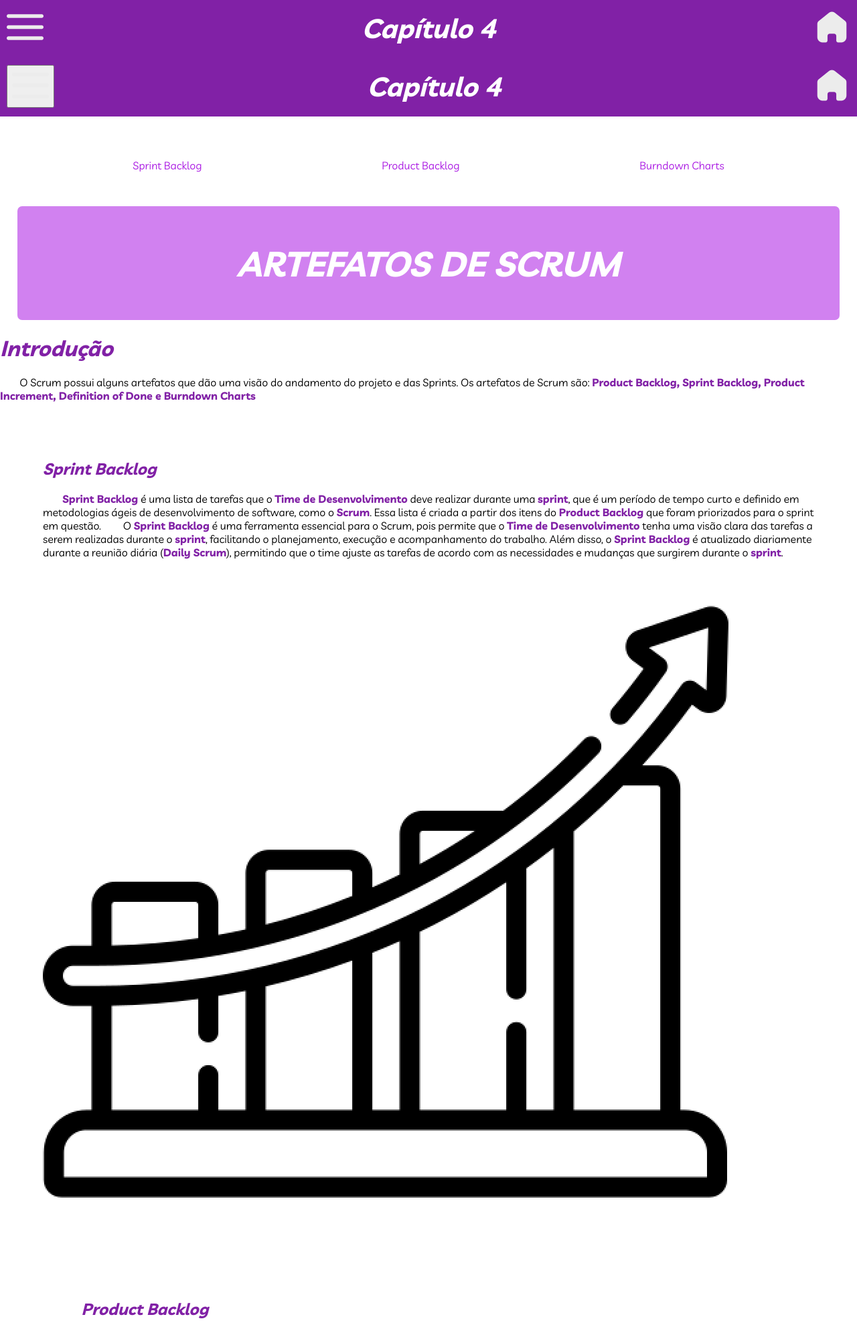
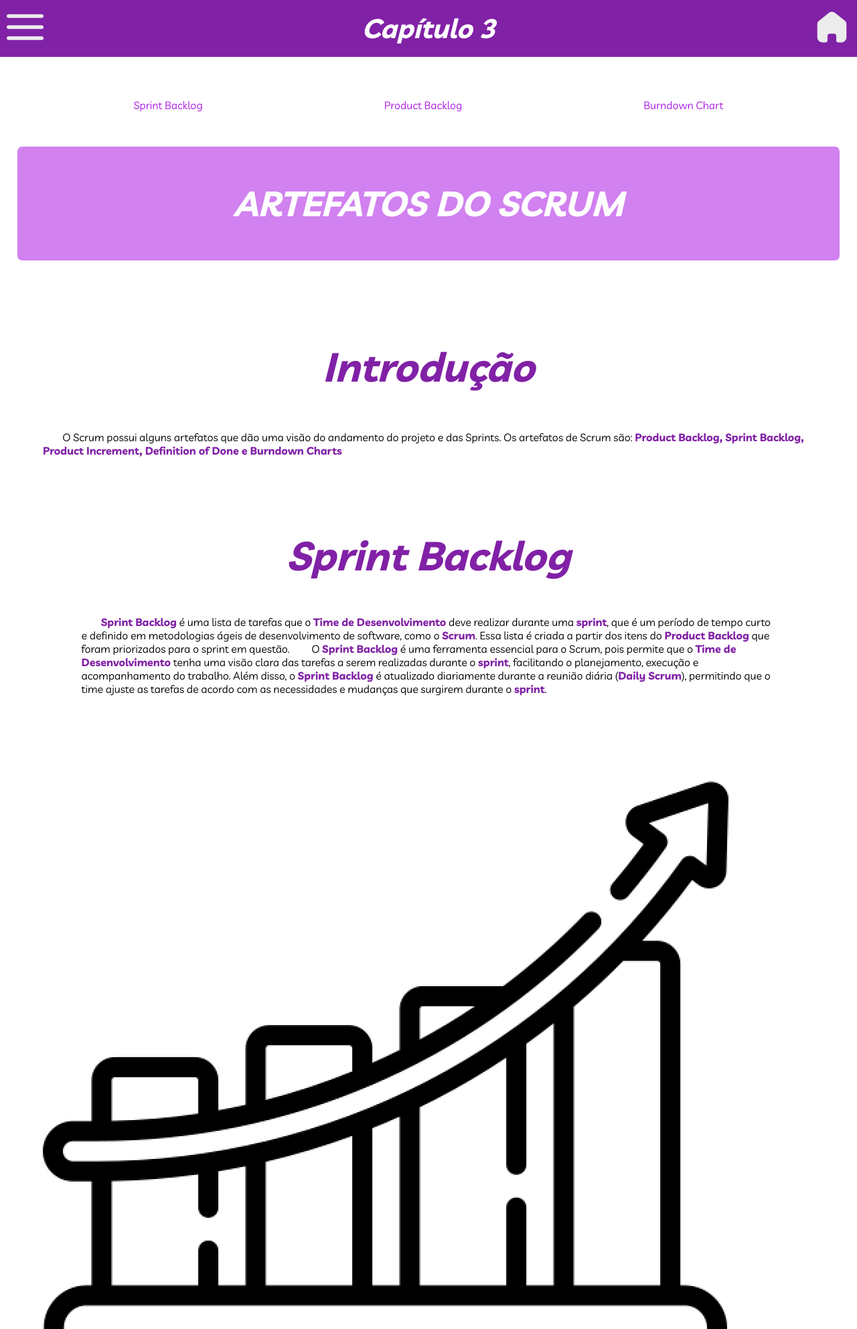
Before and after one commit to Sandro-Pimentel/AReS, a Flask app: page /conteudo4 in a window 1280 px wide. Shown: the top 1985 px of the page at 67% size. Run offline with Flask 3, Linux system fonts and the light colour scheme.

Commit message:
Update conteudo4.html

```diff
--- a/Code/templates/conteudo4.html
+++ b/Code/templates/conteudo4.html
@@ -1,103 +1,70 @@
 {% extends 'base.html' %}
 {% block navbar %}
-    <div id="sidebar">
-        <ul>
-            <a href="#"><li>Capítulo 1 - Definições</li></a><br>
-            <a href="#"><li>Capítulo 2 - Responsabilidades e papéis</li></a><br>
-            <a href="#"><li>Capítulo 3 - Artefatos do Scrum</li></a><br>
-            <a href="#"><li>Capítulo 4 - Eventos do Scrum</li></a><br>
-        </ul>
-    </div>
-
-    <header>
-        <div class="nav">
-            <div class="element">
-                <button id="s idebar-toggle"><img src="/Code/static/imagens/menu1.png"></button>
-            </div>
-            <div>
-                <b class="title">Capítulo 4</b>
-            </div>
-
-            <div class="element">
-                <a href="#"><img src="/Code/static/imagens/home1.png"></a>
-            </div>
-        </div>
-    </header>
-
 {% block title %}
-<title> Artefatos do Scrum </title>
+<title> Eventos do Scrum </title>
 {% endblock %}
 {% block navtitle %}
-    <b class="title">Capítulo 4</b>
+    <b class="title">Capítulo 3</b>
 {% endblock %}
 <div id="page-content">
         <div class="links">
-            <a href="#S. Backlog">Sprint Backlog</a>
-            <a href="#P. Backlog">Product Backlog</a>
-            <a href="#Burndown">Burndown Charts</a>
+            <a href="#sprintbacklog">Sprint Backlog</a>
+            <a href="#productbacklog">Product Backlog</a>
+            <a href="#burndownchart">Burndown Chart</a>
         </div>
     <div class="banner">
-            <h1>ARTEFATOS DE SCRUM</h1>
-        </div>
-
-        <div>
-
-            <h1 class="txt_topicos"><b id="c0"><i>Introdução</i></b></h1>
-            &nbsp  &nbsp  &nbsp  &nbsp O Scrum possui alguns artefatos que dão uma visão do andamento do projeto e das Sprints. Os artefatos de Scrum são: <b id="c4">Product Backlog, Sprint Backlog, Product Increment, Definition of Done e Burndown Charts</b>
-
+        <h1>ARTEFATOS DO SCRUM</h1>
     </div>
 
  <div class="content">
-                    <div id="sprintbacklog">
-                    <h2 class="Sprint Backlog"><b id="c1"><i>Sprint Backlog</i></b></h2>
+   <div id="Sprint Backlog">
+       <h1 class="content h1">Introdução</h1>
+              &nbsp  &nbsp  &nbsp  &nbsp O Scrum possui alguns artefatos que dão uma visão do andamento do projeto e das Sprints. Os artefatos de Scrum são: <b id="c4">Product Backlog, Sprint Backlog, Product Increment, Definition of Done e Burndown Charts</b>
+
+ <div class="content">
+    <div id="Sprint Backlog">
+        <h1 class="content h1">Sprint Backlog</h1>
               &nbsp  &nbsp  &nbsp  &nbsp <b>Sprint Backlog</b> é uma lista de tarefas que o <b>Time de Desenvolvimento</b> deve realizar durante uma <b>sprint</b>, que é um período de tempo curto e definido em metodologias ágeis de desenvolvimento de software, como o <b>Scrum</b>. Essa lista é criada a partir dos itens do <b>Product Backlog</b> que foram priorizados para o sprint em questão.
 
               &nbsp  &nbsp  &nbsp  &nbsp  O <b>Sprint Backlog</b> é uma ferramenta essencial para o Scrum, pois permite que o <b>Time de Desenvolvimento</b> tenha uma visão clara das tarefas a serem realizadas durante o <b>sprint</b>, facilitando o planejamento, execução e acompanhamento do trabalho. Além disso, o <b>Sprint Backlog</b> é atualizado diariamente durante a reunião diária (<b>Daily Scrum</b>), permitindo que o time ajuste as tarefas de acordo com as necessidades e mudanças que surgirem durante o <b>sprint</b>.
-
-                <div class="div_geral">
-            <div class="div_right">
-                <img class="img" src="/Code/static/imagens/sprintbacklog.png">
          </div>
+    </div>
+        <div>
+            <img src="../static/imagens/sprintbacklog.png">
         </div>
 
  <div class="content">
-                    <div id="productbacklog">
-                    <h2 class="txt_topicos"><b id="c2"><i>Product Backlog</i></b></h2>
+   <div id="Product Backlog">
+        <h1 class="content h1">Product Backlog</h1>
             &nbsp  &nbsp  &nbsp  &nbsp <b>Product Backlog</b> é uma lista de itens priorizados que descrevem as <b>funcionalidades e requisitos</b> de um produto a ser desenvolvido em metodologias ágeis de desenvolvimento de software, como o <b>Scrum</b>. Cada item é descrito por meio de user <b>stories</b>, que são narrativas curtas e simples que descrevem o que o usuário deseja e o que o produto deve fazer para atender a essa necessidade.</p>
 
             &nbsp  &nbsp  &nbsp  &nbsp As <b>user stories</b> podem ser alteradas durante o projeto, já que a <b>metodologia ágil</b> prevê a adaptação às mudanças e necessidades do cliente. Por isso, o <b>Product Backlog</b> é considerado um documento <b>vivo e dinâmico</b>, que pode ser atualizado a qualquer momento de acordo com as mudanças de prioridades e necessidades do cliente. Essa flexibilidade permite que o produto final atenda de forma mais eficiente às <b>necessidades e expectativas do cliente.</b>
 
             &nbsp  &nbsp  &nbsp  &nbsp Além disso, é importante ressaltar que o <b>Product Owner</b> é responsável por gerenciar o <b>Product Backlog</b> e garantir que as alterações sejam feitas de forma estratégica e organizada, levando em consideração o <b>impacto das mudanças</b> nas entregas e no prazo do projeto. O objetivo é manter o <b>Product Backlog</b> sempre atualizado e alinhado com a visão e estratégia do produto, garantindo que o produto atenda às necessidades do cliente de forma eficaz.
-
-                    <div class="div_geral">
-                        <div class="div_left">
-                            <img class="img" src="/Code/static/imagens/productbacklog.png">
        </div>
     </div>
-
+          <div>
+            <img src="../static/imagens/productbacklog.png">
+          </div>
 
 <div class="content">
-                    <div id="burndownchart">
-                    <h2 class="txt_topicos"><b id="c3"><i>Burndown Chart</i></b></h2>
+    <div id="Burndown Chart">
+        <h1 class="content h1-1">Burndown Chart</h1>
               &nbsp  &nbsp  &nbsp  &nbsp <b>Burndown Chart</b> é uma ferramenta gráfica utilizada em <b>metodologias ágeis</b> de desenvolvimento de software, como o <b>Scrum</b>, para medir e acompanhar o progresso do <b>Time de Desenvolvimento</b> em relação às metas estabelecidas para o <b>sprint</b>. O gráfico mostra a quantidade de trabalho que ainda precisa ser realizado, comparando com o tempo disponível para conclusão do <b>sprint</b>.
 
               &nbsp  &nbsp  &nbsp  &nbsp  Através do <b>Burndown Chart</b>, é possível visualizar a evolução do trabalho, identificar possíveis atrasos e planejar as atividades que ainda precisam ser realizadas. Ele também ajuda o <b>Time de Desenvolvimento</b> a manter o foco nas tarefas <b>mais importantes</b> e a tomar decisões de forma mais eficiente, permitindo que o sprint seja concluído com sucesso.
 
               &nbsp  &nbsp  &nbsp  &nbsp   O <b>Burndown Chart</b> é atualizado diariamente pelo <b>DevTeam</b>, de forma que ele possa monitorar seu progresso em relação às metas estabelecidas para o <b>sprint</b>. Dessa forma, ele se torna uma ferramenta importante para o <b>gerenciamento do tempo</b> e a tomada de decisões eficientes durante o desenvolvimento do produto.
-
-                <div class="div_geral">
-                    <div class="div_right">
-                        <img class="img" src="/Code/static/imagens/burndown.png">
          </div>
     </div>
         <div>
+            <img src="../static/imagens/burndown.png">
+        </div>
+
+    <div class="content">
+        <div>
             <a href="/conteudo3" ><img class="seta" src="static/imagens/seta_esq.png" alt=""></a>
     </div>
-                <div>
-
 </div>
 </div>
-
-
-
 {% endblock %}
```
Lines whose indentation alone changed are shown as unchanged.
